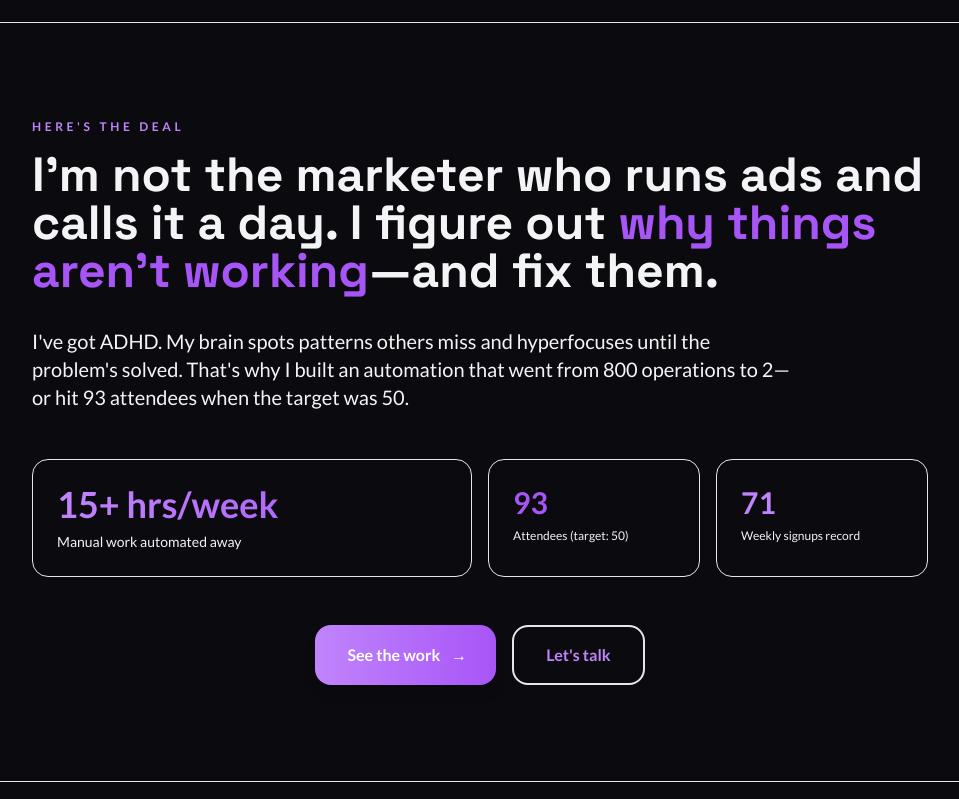
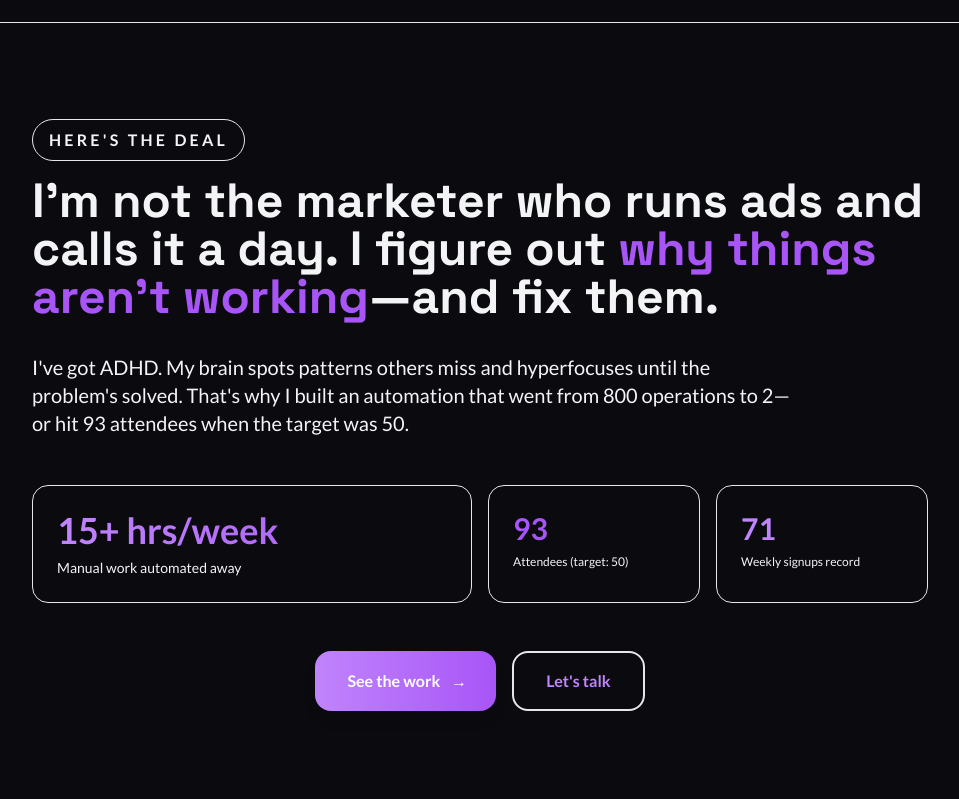
Before and after one commit to Dezzi94/portfolio-site, a Next.js app: page / in a window 1280 px wide. Shown: the part 841-1640 px from the top of the page, without its empty margins (160-1119 px from the left). Built offline with nearby package versions, Linux system fonts and the light colour scheme.

Commit message:
Improve section label readability with premium pill styling

```diff
--- a/src/components/HomePageClient.tsx
+++ b/src/components/HomePageClient.tsx
@@ -44,7 +44,7 @@ const Card = ({ children, className = "", hover = true }: { children: React.Reac
 const SectionLabel = ({ children }: { children: React.ReactNode }) => (
   <motion.p
     variants={fadeIn}
-    className="text-xs font-semibold uppercase tracking-[0.3em] text-brand-primary mb-4"
+    className="inline-flex items-center gap-2 px-4 py-2 rounded-full text-sm md:text-base font-semibold uppercase tracking-[0.2em] text-brand-secondary/90 bg-brand-primary/5 border border-brand-primary/20 shadow-sm mb-4"
   >
     {children}
   </motion.p>
```
